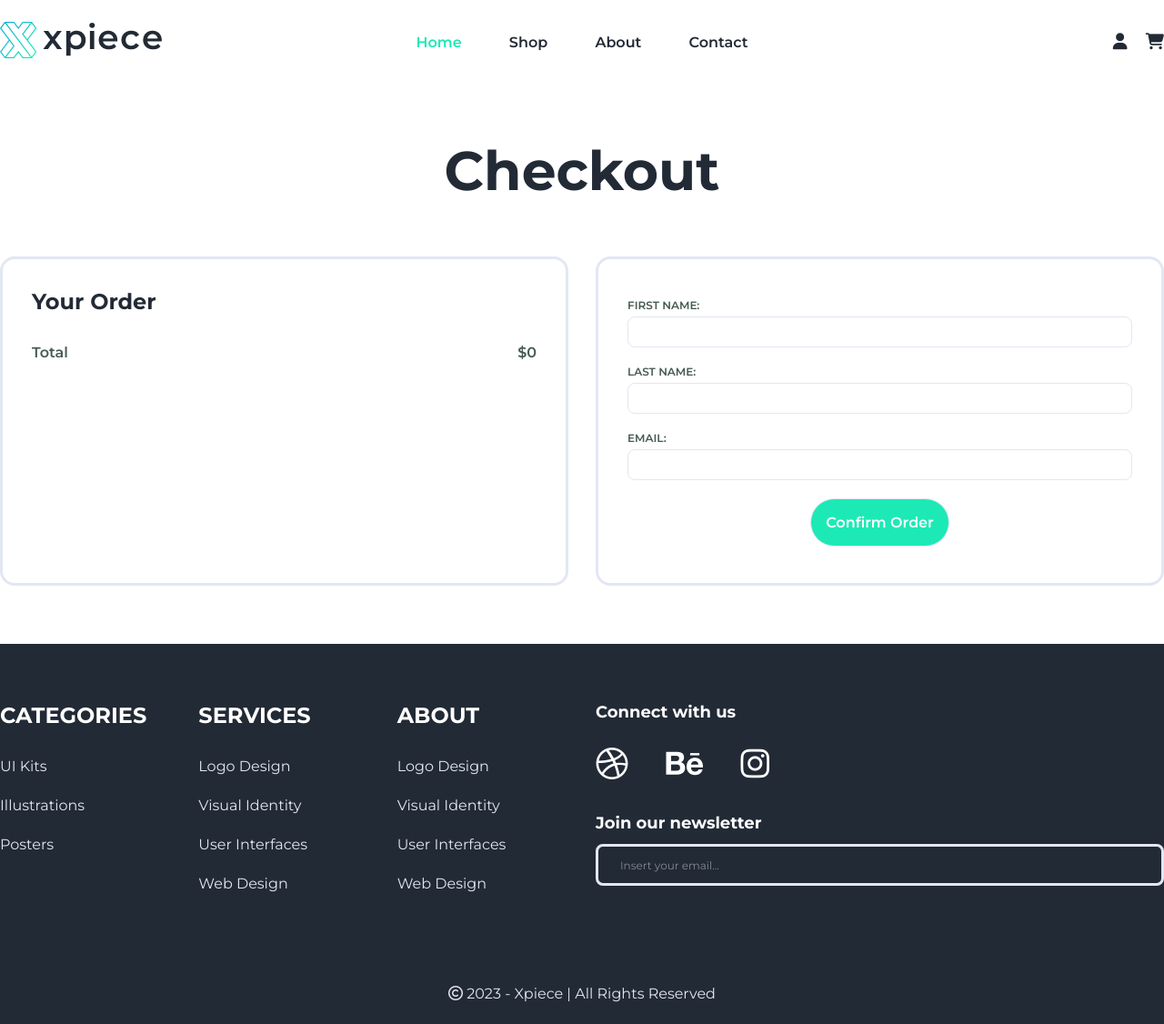
After one commit to JeffersonRolino/xpiece, a Django app: page /orders/create/ in a window 1280 px wide. The commit adds this page. Shown: the whole page at 91% size. Run offline with Django 4.2, Linux system fonts and the light colour scheme.

Commit message:
Criando pedido do cliente (orders)

```diff
--- /dev/null
+++ b/orders/forms.py
@@ -0,0 +1,9 @@
+from django import forms
+
+from .models import Order
+
+
+class CreateOrderForm(forms.ModelForm):
+    class Meta:
+        model = Order
+        fields = ['first_name', 'last_name', 'email']
--- /dev/null
+++ b/orders/urls.py
@@ -0,0 +1,9 @@
+from django.urls import path
+
+from . import views
+
+app_name = 'orders'
+
+urlpatterns = [
+    path('create/', views.order_create, name='order_create'),
+]
--- a/orders/views.py
+++ b/orders/views.py
@@ -1,3 +1,21 @@
 from django.shortcuts import render
 
-# Create your views here.
+from cart.cart import Cart
+
+from .forms import CreateOrderForm
+from .models import OrderItem
+
+
+def order_create(request):
+    cart = Cart(request)
+    if request.method == 'POST':
+        form = CreateOrderForm(request.POST)
+        if form.is_valid():
+            order = form.save()
+            for item in cart:
+                OrderItem.objects.create(order=order, product=item['product'], price=item['price'])
+            cart.clear()
+        return render(request, 'orders/order/created.html', {'order': order})
+    else:
+        form = CreateOrderForm()
+    return render(request, 'orders/order/create.html', {'cart': cart, 'form': form})
--- a/templates/cart/detail.html
+++ b/templates/cart/detail.html
@@ -43,7 +43,7 @@
 
                     <p class="flex-text-space-between">
                         <a href="{% url 'shop:product_list' %}" class="button light">Back</a>
-                        <a href="#" class="button">Checkout</a>
+                        <a href="{% url 'orders:order_create' %}" class="button">Checkout</a>
                     </p>
                 </div>
         </main>
--- /dev/null
+++ b/templates/orders/order/create.html
@@ -0,0 +1,29 @@
+{% extends "base.html" %}
+
+{% block title %}Checkout{% endblock title %}
+
+{% block content %}
+    <div class="order-content grid-container">
+        <h1>Checkout</h1>
+        <div class="order-info">
+            <h5>Your Order</h5>
+            <ul>
+                {% for item in cart %}
+                    <li>
+                        {{ item.product.name }} <span class='price'>${{item.price}}</span>
+                    </li>
+                {% endfor %}
+            </ul>
+            <div class="total">
+                <p>Total</p>
+                <p>${{ cart.get_total_price }}</p>
+            </div>
+        </div>
+
+        <form class="order-form" method="post">
+            {{ form.as_p }}
+            <p><input type="submit" value="Confirm Order"></p>
+            {% csrf_token %}
+        </form>
+    </div>
+{% endblock content %}
--- a/templates/static/css/styles.css
+++ b/templates/static/css/styles.css
@@ -662,3 +662,100 @@ footer {
     flex-direction: row;
     justify-content: space-between;
 }
+
+
+/*************************************************************************
+  Orders
+**************************************************************************/
+
+.order-content h1 {
+    grid-column: span 12;
+    align-self: center;
+    text-align: center;
+    margin-bottom: 32px;
+}
+
+.order-content .order-info {
+    grid-column: span 6;
+    border: 3px solid var(--color-light-gray);
+    border-radius: 16px;
+    padding: 32px;
+}
+
+.order-content .order-info h5 {
+    margin-bottom: 16px;
+}
+
+.order-content .order-info li {
+    list-style: none;
+    text-decoration: none;
+    padding: 16px 0;
+    border-bottom: 1px solid var(--color-light-gray);
+    display: flex;
+    flex-direction: row;
+    justify-content: space-between;
+}
+
+.order-content .order-info .total {
+    display: flex;
+    flex-direction: row;
+    justify-content: space-between;
+
+}
+
+.order-content .order-info .total p {
+    display: inline-block;
+    font-weight: var(--font-weight-semi-bold);
+}
+
+.order-content .order-form {
+    grid-column: span 6;
+    border: 3px solid var(--color-light-gray);
+    border-radius: 16px;
+    padding: 32px;
+    display: flex;
+    flex-direction: column;
+}
+
+.order-content .order-form p {
+    margin: 8px 0;
+}
+
+.order-content .order-form p label {
+    font-size: var(--font-size-small);
+    text-transform: uppercase;
+    color: var(--color-gray);
+    font-weight: var(--font-weight-semi-bold);
+}
+
+.order-content .order-form p input {
+    width: 100%;
+    border: 1px solid var(--color-light-gray);
+    border-radius: 8px;
+    padding: 8px;
+    margin-top: 4px;
+}
+
+.order-content .order-form p input:focus {
+    outline: none !important;
+    border: 1px solid var(--color-primary);
+}
+
+.order-content .order-form p input[type=submit] {
+    display: inline-block;
+    background-color: var(--color-primary);
+    color: var(--color-white);
+    border-radius: 64px;
+    padding: 16px;
+    font-size: var(--font-size-p);
+    font-weight: var(--font-weight-semi-bold);
+}
+
+.order-content .order-form p:nth-child(4) {
+    align-self: center;
+}
+
+.order-content .order-form p input[type=submit]:hover {
+    background-color: var(--color-dark);
+    cursor: pointer;
+}
--- a/xpiece/urls.py
+++ b/xpiece/urls.py
@@ -22,6 +22,7 @@ from django.urls import include, path
 urlpatterns = [
     path('admin/', admin.site.urls),
     path('cart/', include('cart.urls', namespace='cart')),
+    path('orders/', include('orders.urls', namespace='orders')),
     path('', include('shop.urls', namespace='shop')),
 ]
 
```
Also changed, not shown: templates/orders/order/created.html (added, +11 -0 lines).
